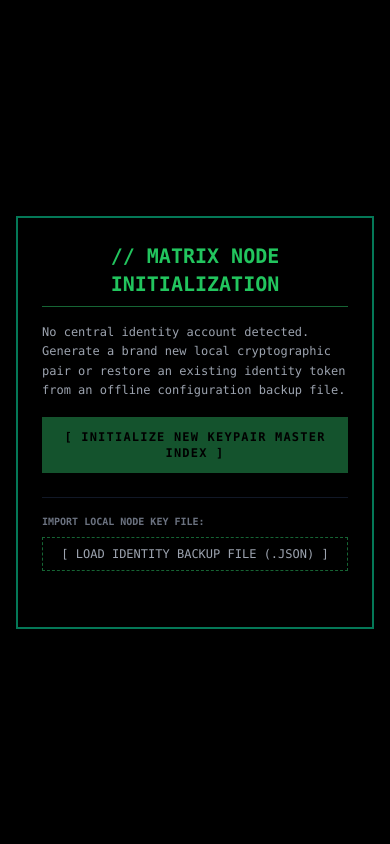
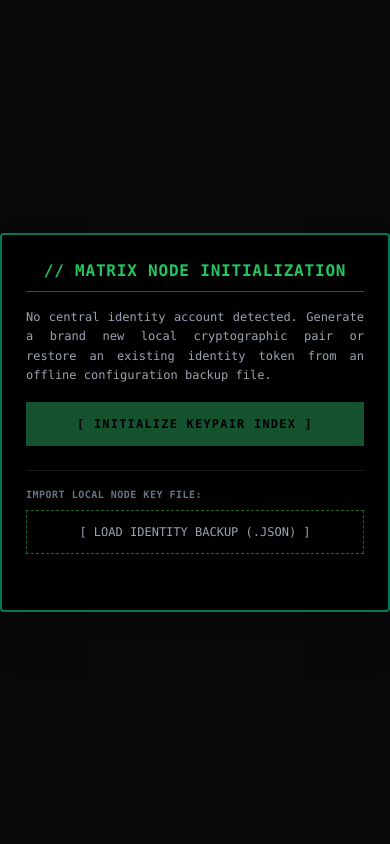
Before and after one commit to zorate/matrix, a Flask app: page / in a window 390 px wide. Run offline with Flask 3, Linux system fonts and the light colour scheme; some libraries are stand-ins or nearby versions.

Commit message:
Refactor index.html for better responsiveness and styling
Updated viewport meta tag and scrollbar width. Enhanced styling for activation screen and sidebar. Improved button labels and added mobile sidebar toggle functionality.

```diff
--- a/templates/index.html
+++ b/templates/index.html
@@ -2,105 +2,138 @@
 <html lang="en" class="h-full bg-black text-green-400 font-mono">
 <head>
     <meta charset="UTF-8">
-    <meta name="viewport" content="width=device-width, initial-scale=1.0">
+    <meta name="viewport" content="width=device-width, initial-scale=1.0, maximum-scale=1.0, user-scalable=no">
     <title>MATRIX // ENCLAVE</title>
     <script src="https://cdn.jsdelivr.net/npm/socket.io-client@4.7.5/dist/socket.io.min.js"></script>
     <script src="https://cdn.tailwindcss.com"></script>
     <style>
         .brutalist-border { border: 2px solid #047857; }
-        ::-webkit-scrollbar { width: 6px; }
+        ::-webkit-scrollbar { width: 4px; }
         ::-webkit-scrollbar-track { background: #000; }
         ::-webkit-scrollbar-thumb { background: #047857; }
+
+        /* Prevent elastic pull-to-refresh behavior on mobile devices */
+        body, html { overflow: hidden; overscroll-behavior: none; }
     </style>
 </head>
-<body class="h-full flex flex-col m-0 p-4 justify-center items-center select-none bg-radial from-gray-900 to-black">
+<body class="h-full w-full flex flex-col m-0 p-0 md:p-4 justify-center items-center select-none bg-zinc-950">
 
-    <!-- SCREEN 1: GENERATION INTERFACE -->
-    <div id="activation-screen" class="hidden w-full max-w-md p-6 brutalist-border bg-black flex-col gap-4 shadow-2xl">
-        <h1 class="text-xl font-bold border-b border-green-800 pb-2 text-center text-green-500">// MATRIX NODE INITIALIZATION</h1>
-        <p class="text-xs text-gray-400 leading-relaxed">
+    <div id="activation-screen" class="hidden w-full max-w-md p-6 brutalist-border bg-black flex-col gap-4 shadow-2xl mx-4 rounded">
+        <h1 class="text-base font-bold border-b border-green-800 pb-2 text-center text-green-500 tracking-wider">// MATRIX NODE INITIALIZATION</h1>
+        <p class="text-xs text-gray-400 leading-relaxed text-justify">
             No central identity account detected. Generate a brand new local cryptographic pair or restore an existing identity token from an offline configuration backup file.
         </p>
-        <button id="btn-generate" class="w-full py-3 bg-green-900 hover:bg-green-700 text-black font-bold tracking-widest text-xs transition duration-150 active:translate-y-0.5">
-            [ INITIALIZE NEW KEYPAIR MASTER INDEX ]
+        <button id="btn-generate" class="w-full min-h-[44px] py-3 bg-green-900 hover:bg-green-700 text-black font-bold tracking-widest text-xs transition duration-150 active:translate-y-0.5 uppercase">
+            [ INITIALIZE KEYPAIR INDEX ]
         </button>
 
-        <div class="border-t border-gray-900 my-2 pt-4 flex flex-col gap-2">
-            <span class="text-[10px] text-gray-500 font-bold uppercase">Import Local Node Key File:</span>
+        <div class="border-t border-zinc-900 my-2 pt-4 flex flex-col gap-2">
+            <span class="text-[10px] text-gray-500 font-bold uppercase tracking-wider">Import Local Node Key File:</span>
             <input type="file" id="file-import-identity" class="hidden" accept=".json" />
-            <button onclick="document.getElementById('file-import-identity').click()" class="w-full py-2 border border-dashed border-green-800 text-gray-400 hover:text-green-400 hover:border-green-500 text-xs transition">
-                [ LOAD IDENTITY BACKUP FILE (.JSON) ]
+            <button onclick="document.getElementById('file-import-identity').click()" class="w-full min-h-[44px] py-2 border border-dashed border-green-800 text-gray-400 hover:text-green-400 hover:border-green-500 text-xs transition uppercase">
+                [ LOAD IDENTITY BACKUP (.JSON) ]
             </button>
         </div>
 
         <div id="generation-status" class="text-[10px] text-yellow-600 font-bold text-center animate-pulse mt-2"></div>
     </div>
 
-    <!-- SCREEN 2: ACTIVE SECURE MATRIX COMMS TERMINAL -->
-    <div id="core-application" class="hidden w-full max-w-5xl h-[85vh] brutalist-border bg-black flex shadow-2xl">
+    <div id="core-application" class="hidden w-full max-w-5xl h-full md:h-[85vh] brutalist-border bg-black flex flex-row shadow-2xl relative overflow-hidden">
 
-        <!-- SIDEBAR INDEX CONTROLLERS -->
-        <div class="w-80 border-r border-green-900 flex flex-col bg-black">
-            <!-- CURRENT SECURE USER IDENTITY STAMP -->
-            <div class="p-4 border-b border-green-900 bg-zinc-950 flex flex-col gap-1">
-                <span class="text-[10px] text-gray-500 font-bold">LOCAL NODE LOGICAL VECTOR:</span>
+        <div id="sidebar-panel" class="w-full md:w-80 border-r border-green-900 flex flex-col bg-black absolute md:relative z-20 h-full transition-transform duration-200 transform translate-x-0 md:translate-x-0">
+            <div class="p-4 border-b border-green-900 bg-zinc-950 flex flex-col gap-1.5">
+                <span class="text-[10px] text-gray-500 font-bold tracking-wider">LOCAL NODE LOGICAL VECTOR:</span>
                 <div class="flex items-center justify-between">
                     <span id="display-my-id" class="text-sm font-bold tracking-wider text-green-500">XXX-XXX</span>
-                    <button onclick="exportIdentityToBackupFile()" class="text-[10px] bg-green-950 hover:bg-green-900 text-green-400 px-2 py-1 border border-green-800 transition" title="Backup keys for phone transfer">
+                    <button onclick="exportIdentityToBackupFile()" class="text-[10px] bg-green-950 hover:bg-green-900 text-green-400 px-3 py-1.5 border border-green-800 transition rounded" title="Backup keys for phone transfer">
                         [ BACKUP ]
                     </button>
                 </div>
             </div>
 
-            <!-- ADD NEW TARGET NODE ADAPTER -->
             <div class="p-4 border-b border-green-900 flex flex-col gap-2">
-                <span class="text-[10px] text-gray-500 font-bold">LINK PEER COMMUNICATIONS INTERFACE:</span>
+                <span class="text-[10px] text-gray-500 font-bold tracking-wider">LINK PEER COMMS INTERFACE:</span>
                 <div class="flex gap-2">
-                    <input type="text" id="input-peer-id" placeholder="XXX-XXX" class="flex-1 bg-black p-2 border border-green-900 text-green-400 text-xs focus:outline-none focus:border-green-500 uppercase tracking-widest text-center" maxlength="7"/>
-                    <button id="btn-add-peer" class="px-3 bg-green-900 hover:bg-green-700 text-black font-bold text-xs transition">+</button>
+                    <input type="text" id="input-peer-id" placeholder="XXX-XXX" class="flex-1 bg-black p-2 min-h-[40px] border border-green-900 text-green-400 text-xs focus:outline-none focus:border-green-500 uppercase tracking-widest text-center" maxlength="7"/>
+                    <button id="btn-add-peer" class="w-12 bg-green-900 hover:bg-green-700 text-black font-bold text-sm transition flex items-center justify-center rounded">+</button>
                 </div>
                 <div id="peer-lookup-status" class="text-[10px] text-gray-500 font-bold min-h-[12px]"></div>
             </div>
 
-            <!-- SORTED LIVE DIRECT ROSTER PANELS -->
             <div id="peer-list" class="flex-1 overflow-y-auto p-2 flex flex-col gap-1 bg-black"></div>
         </div>
 
-        <!-- MAIN TERMINAL SCREEN CHAT MATRIX -->
-        <div class="flex-1 flex flex-col bg-black">
-            <!-- CHAT NODE HEADER ELEMENT -->
-            <div class="p-4 border-b border-green-900 bg-zinc-950 flex items-center justify-between">
-                <div class="flex flex-col">
-                    <span id="chat-header-title" class="text-sm font-bold tracking-wider text-green-400">UNLINKED MATRIX FIELD</span>
-                    <span id="chat-header-id" class="text-[9px] text-gray-600 tracking-widest font-bold mt-0.5"></span>
+        <div class="flex-1 flex flex-col bg-black w-full h-full z-10">
+            <div class="p-3 md:p-4 border-b border-green-900 bg-zinc-950 flex items-center justify-between min-h-[60px]">
+                <button onclick="toggleMobileSidebar(true)" class="md:hidden text-xs border border-green-900 px-2.5 py-1.5 bg-zinc-900 text-green-400 rounded mr-2 font-bold tracking-wider">
+                    &lt; ROSTER
+                </button>
+
+                <div class="flex-1 flex flex-col min-w-0">
+                    <span id="chat-header-title" class="text-xs md:text-sm font-bold tracking-wider text-green-400 truncate">UNLINKED MATRIX FIELD</span>
+                    <span id="chat-header-id" class="text-[9px] text-gray-600 tracking-widest font-bold mt-0.5 truncate"></span>
                 </div>
-                <!-- LOCAL MANAGEMENT CONTROLS -->
-                <button id="btn-manage-alias" class="hidden text-[10px] border border-green-900 px-2 py-1 hover:bg-green-950 text-gray-400 transition">
-                    [ ASSIGN ALIAS ]
+
+                <button id="btn-manage-alias" class="hidden text-[10px] border border-green-900 px-2 py-1.5 hover:bg-green-950 text-gray-400 transition ml-2 rounded shrink-0">
+                    [ ALIAS ]
                 </button>
             </div>
 
-            <!-- DECRYPTED MESSAGE HISTORICAL STREAM -->
-            <div id="chat-feed" class="flex-1 p-4 overflow-y-auto flex flex-col gap-3 bg-black">
-                <div class="text-center text-gray-700 my-auto text-xs">Establish secure transmission routing channels via the index panel.</div>
+            <div id="chat-feed" class="flex-1 p-4 overflow-y-auto flex flex-col gap-3 bg-black text-justify">
+                <div class="text-center text-gray-700 my-auto text-xs tracking-wide">Establish secure transmission routing channels via the index panel.</div>
             </div>
 
-            <!-- CRYPTOGRAPHIC SUBMISSION BAR -->
-            <form id="chat-input-form" class="p-3 border-t border-green-900 flex gap-2 bg-zinc-950 items-center">
-                <!-- AUDIO RECORD BUTTON -->
-                <button type="button" id="btn-record-audio" class="w-10 h-10 brutalist-border bg-black text-green-500 hover:bg-green-950 hover:text-green-400 font-bold flex items-center justify-center text-lg transition disabled:opacity-30 disabled:pointer-events-none" disabled title="Hold to record voice note">
+            <form id="chat-input-form" class="p-2 md:p-3 border-t border-green-900 flex gap-2 bg-zinc-950 items-center">
+                <button type="button" id="btn-record-audio" class="w-11 h-11 brutalist-border bg-black text-green-500 hover:bg-green-950 hover:text-green-400 font-bold flex items-center justify-center text-lg transition disabled:opacity-30 disabled:pointer-events-none shrink-0 rounded-md" disabled title="Hold to record voice note">
                     🎙️
                 </button>
 
-                <input type="text" id="chat-message-field" placeholder="Input payload text packets to transit..." class="flex-1 bg-black p-3 border border-green-900 text-green-400 text-xs focus:outline-none focus:border-green-500 transition-colors" disabled autocomplete="off"/>
+                <input type="text" id="chat-message-field" placeholder="Input payload text..." class="flex-1 bg-black p-3 h-11 border border-green-900 text-green-400 text-xs focus:outline-none focus:border-green-500 transition-colors rounded-none" disabled autocomplete="off"/>
 
-                <button type="submit" id="btn-send-message" class="px-6 h-10 bg-green-900 hover:bg-green-700 disabled:bg-zinc-900 disabled:text-gray-700 text-black font-bold text-xs tracking-widest transition" disabled>
+                <button type="submit" id="btn-send-message" class="px-4 md:px-6 h-11 bg-green-900 hover:bg-green-700 disabled:bg-zinc-900 disabled:text-gray-700 text-black font-bold text-xs tracking-widest transition shrink-0 rounded-md" disabled>
                     TRANSIT
                 </button>
             </form>
         </div>
     </div>
 
+    <script>
+        function toggleMobileSidebar(show) {
+            if (window.innerWidth >= 768) return;
+            const sidebar = document.getElementById("sidebar-panel");
+            if (show) {
+                sidebar.classList.remove("-translate-x-full");
+                sidebar.classList.add("translate-x-0");
+            } else {
+                sidebar.classList.remove("translate-x-0");
+                sidebar.classList.add("-translate-x-full");
+            }
+        }
+
+        // Intercept standard roster selection clicks to auto-slide panels on smaller screens
+        document.addEventListener("DOMContentLoaded", () => {
+            const rosterContainer = document.getElementById("peer-list");
+
+            // Set up native state listener for window sizing checks
+            const checkLayoutContext = () => {
+                const sidebar = document.getElementById("sidebar-panel");
+                if (window.innerWidth < 768) {
+                    sidebar.classList.add("-translate-x-full");
+                } else {
+                    sidebar.classList.remove("-translate-x-full", "translate-x-0");
+                }
+            };
+
+            window.addEventListener('resize', checkLayoutContext);
+            checkLayoutContext(); // Execute bootstrap layout context pass
+
+            rosterContainer.addEventListener("click", (e) => {
+                if (e.target.closest("button")) {
+                    toggleMobileSidebar(false);
+                }
+            });
+        });
+    </script>
     <script src="/static/js/chat.js?v=2"></script>
 </body>
 </html>
```
